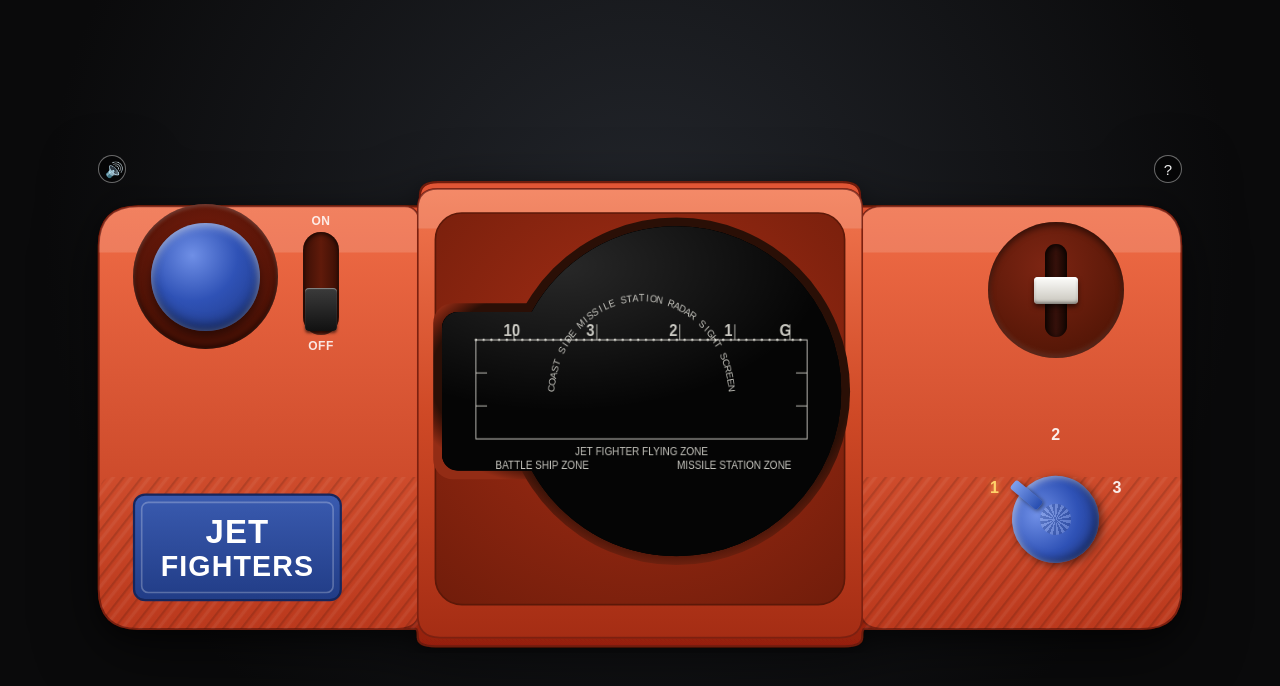
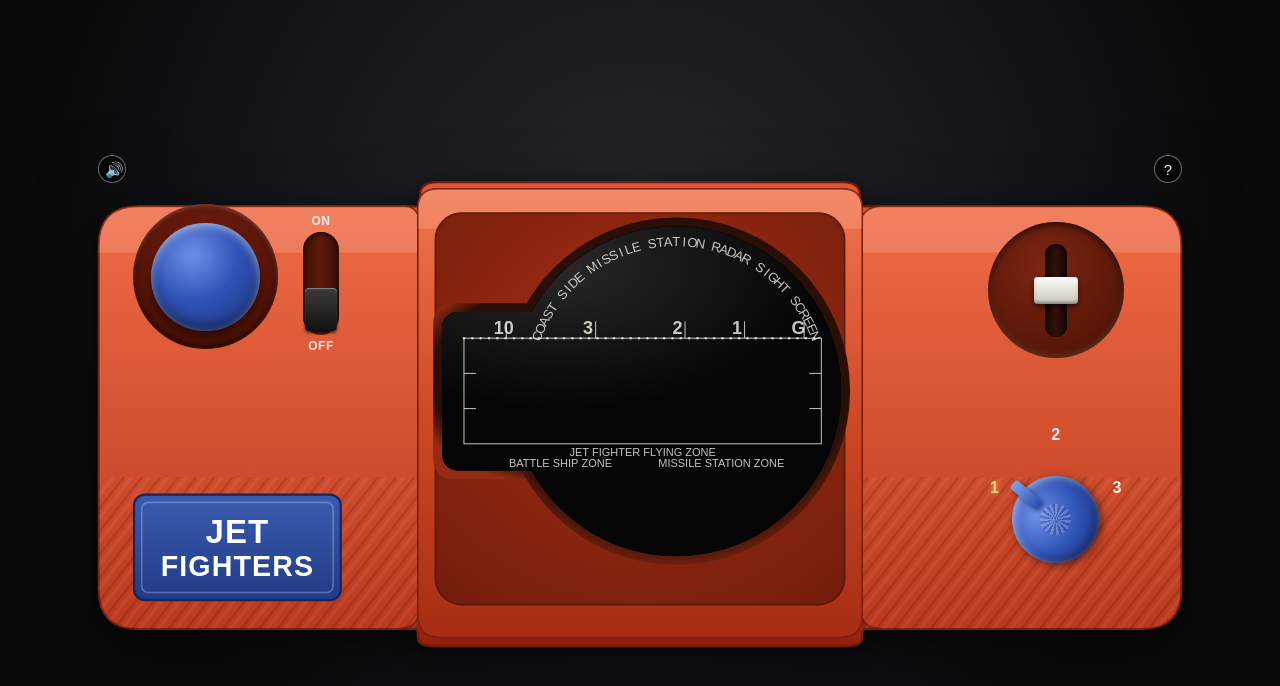
Before and after one commit to bjcoombs/jet-fighters, a website built with Vite: page index.html in a window 1280 px wide. Built offline with nearby package versions, Linux system fonts and the light colour scheme.

Commit message:
fix: Unify scope-window geometry across case, clip, and renderer (v1.11) (#15)
Define the scope-window shape (radar circle fused with the left rectangle)
once in src/ui/geometry.ts and derive every projection of it from those
constants: the SVG black-window graphic and rim, the clip path, the
.jf-screen element position/size, and the renderer's playfield/arc layout.
Nothing invents its own geometry.

Renderer now draws in logical pixels and sizes the backing store to the
canvas CSS box x devicePixelRatio with a uniform scale, so sprites are no
longer non-uniformly stretched and stay crisp at dpr 2. Layout re-derives on
window resize and devicePixelRatio change.

Layout is matched to the reference photos: arc title on the circle's top rim
outside the playfield, 10/3/2/1/G ruler along the top edge, playfield centred
in the window, zone labels along the bottom with no clipping, three distinct
launcher-reserve marks at the missile-station edge. The launcher sprite is
slimmed from a blocky slab to a ramp silhouette.

Pure layout/geometry unit tests updated and extended to the new geometry.

Co-authored-by: Ben Coombs <bjcoombs@users.noreply.github.com>

```diff
--- a/src/main.ts
+++ b/src/main.ts
@@ -35,7 +35,26 @@ if (app) {
 
 async function start(mount: HTMLElement): Promise<void> {
   const { root, canvas } = buildCase(mount);
-  const render = createRenderer({ canvas, width: canvas.width, height: canvas.height });
+  const renderer = createRenderer(canvas);
+  const render = (state: GameState): void => renderer.draw(state);
+
+  // Size the backing store to the canvas's CSS box x devicePixelRatio and
+  // re-derive the scope layout. Runs now, on every viewport resize, and when
+  // the devicePixelRatio changes (e.g. dragging the window between monitors) so
+  // the render stays crisp and uniformly scaled.
+  const applyCanvasSize = (): void => {
+    const rect = canvas.getBoundingClientRect();
+    if (rect.width > 0 && rect.height > 0) {
+      renderer.resize(rect.width, rect.height, window.devicePixelRatio || 1);
+    }
+  };
+  applyCanvasSize();
+  window.addEventListener('resize', applyCanvasSize);
+  if (typeof ResizeObserver !== 'undefined') {
+    new ResizeObserver(applyCanvasSize).observe(canvas);
+  }
+  watchDevicePixelRatio(applyCanvasSize);
+
   const audio = await createAudioSystem();
 
   // The single source of truth. Start powered off: the screen shows only the
@@ -106,6 +125,29 @@ async function start(mount: HTMLElement): Promise<void> {
 }
 
 /**
+ * Invoke `onChange` whenever the devicePixelRatio changes. `matchMedia` fires
+ * once per transition, so the listener re-arms itself against the new ratio -
+ * this catches monitor-to-monitor drags and browser-zoom steps that the
+ * `resize` event alone can miss.
+ */
+function watchDevicePixelRatio(onChange: () => void): void {
+  if (typeof window.matchMedia !== 'function') return;
+  const arm = (): void => {
+    const dpr = window.devicePixelRatio || 1;
+    const media = window.matchMedia(`(resolution: ${dpr}dppx)`);
+    media.addEventListener(
+      'change',
+      () => {
+        onChange();
+        arm();
+      },
+      { once: true },
+    );
+  };
+  arm();
+}
+
+/**
  * A small mute toggle button mounted at the case's top-left, mirroring the audio
  * system's state. The M key toggles the same control.
  */
--- a/src/render/index.ts
+++ b/src/render/index.ts
@@ -3,11 +3,12 @@
 // returned function once per animation frame with the current GameState. The
 // layout math and sprite tables are exported for reuse and testing.
 
-export type { RenderConfig } from './renderer.js';
+export type { Renderer } from './renderer.js';
 export { createRenderer } from './renderer.js';
 
 export type { Rect, RulerTick } from './layout.js';
 export {
+  arcGeometry,
   cellExtent,
   columnToX,
   computePlayfield,
--- a/src/render/layout.ts
+++ b/src/render/layout.ts
@@ -1,41 +1,48 @@
 // Pure, resolution-independent layout math for the VFD renderer.
 //
-// Everything here is a plain function of the canvas dimensions and the grid
-// shape from GameState - no DOM, no canvas, no game logic - so it can be unit
-// tested in the vitest node environment. renderer.ts turns these coordinates
-// into pixels; sprites.ts owns the shapes drawn at them.
+// Everything here is a plain function of the projected scope geometry (from
+// src/ui/geometry) and the grid shape from GameState - no DOM, no canvas, no
+// game logic - so it can be unit tested in the vitest node environment.
+// renderer.ts turns these coordinates into pixels; sprites.ts owns the shapes
+// drawn at them. The scope-window shape (circle + left rectangle) is the single
+// source of truth in src/ui/geometry; the playfield and rim geometry below are
+// derived from it, never invented independently.
 
 import { WIN_SCORE } from '../game/index.js';
+import type { Rect, ScopeGeometry } from '../ui/geometry.js';
 
-/** An axis-aligned rectangle in canvas pixels. */
-export interface Rect {
-  readonly x: number;
-  readonly y: number;
-  readonly width: number;
-  readonly height: number;
+export type { Rect } from '../ui/geometry.js';
+
+/**
+ * The bordered playfield as fractions of the scope bounding box. The band is
+ * centred vertically on the circle and spans nearly the full width (from the
+ * left rectangle tab across the circle), leaving room for the ruler above and
+ * the zone labels below, matching the reference photos.
+ */
+export const PLAYFIELD_FRACTION = {
+  left: 0.055,
+  right: 0.95,
+  top: 0.34,
+  bottom: 0.66,
+} as const;
+
+/** The white bordered playfield rectangle in canvas pixels, derived from geometry. */
+export function computePlayfield(geom: ScopeGeometry): Rect {
+  const b = geom.bounds;
+  const x = b.x + PLAYFIELD_FRACTION.left * b.width;
+  const right = b.x + PLAYFIELD_FRACTION.right * b.width;
+  const y = b.y + PLAYFIELD_FRACTION.top * b.height;
+  const bottom = b.y + PLAYFIELD_FRACTION.bottom * b.height;
+  return { x, y, width: right - x, height: bottom - y };
 }
 
-/**
- * The bordered playfield rectangle as fractions of the canvas. The scope window
- * is round (task 6 supplies the case); the silkscreen rectangle sits centred in
- * it with the ruler above and the zone labels below, matching the reference
- * photos (screen-closeup-gameplay.jpg / device-front-gameplay.jpg).
- */
-export const PLAYFIELD_FRACTION = {
-  x: 0.085,
-  y: 0.345,
-  width: 0.83,
-  height: 0.3,
-} as const;
-
-/** The white bordered playfield rectangle in canvas pixels. */
-export function computePlayfield(width: number, height: number): Rect {
-  return {
-    x: PLAYFIELD_FRACTION.x * width,
-    y: PLAYFIELD_FRACTION.y * height,
-    width: PLAYFIELD_FRACTION.width * width,
-    height: PLAYFIELD_FRACTION.height * height,
-  };
+/** Centre and radius for the arc title text, riding just inside the circle rim. */
+export function arcGeometry(geom: ScopeGeometry): {
+  readonly cx: number;
+  readonly cy: number;
+  readonly radius: number;
+} {
+  return { cx: geom.circle.cx, cy: geom.circle.cy, radius: geom.circle.r * 0.9 };
 }
 
 /**
--- a/src/render/renderer.ts
+++ b/src/render/renderer.ts
@@ -10,8 +10,10 @@
 
 import type { GameState, Lane } from '../game/index.js';
 import { BATTLESHIP_SCORE, LANE_COUNT, MAX_LIVES } from '../game/index.js';
-import type { Rect } from './layout.js';
+import type { Rect, ScopeGeometry } from '../ui/geometry.js';
+import { projectScope, SCOPE_BOUNDS } from '../ui/geometry.js';
 import {
+  arcGeometry,
   cellExtent,
   columnToX,
   computePlayfield,
@@ -32,10 +34,16 @@ import {
   PALETTE,
 } from './sprites.js';
 
-export interface RenderConfig {
-  readonly canvas: HTMLCanvasElement;
-  readonly width: number;
-  readonly height: number;
+/** A renderer bound to a canvas: draw a frame, or re-derive layout on resize. */
+export interface Renderer {
+  /** Paint one frame for the supplied GameState. Call once per animation frame. */
+  draw(state: GameState): void;
+  /**
+   * Re-size the backing store to `cssWidth` x `cssHeight` logical pixels at the
+   * given `devicePixelRatio` and re-derive the scope layout. All drawing is done
+   * in logical pixels; the backing store is `css * dpr` for crisp output.
+   */
+  resize(cssWidth: number, cssHeight: number, dpr?: number): void;
 }
 
 /** How many render frames an explosion burst persists after a hit. */
@@ -253,10 +261,13 @@ function drawLives(
   cell: { width: number; height: number },
   ghost: boolean,
 ): void {
-  const w = cell.width * 0.45;
-  const h = cell.height * 0.35;
+  const w = cell.width * 0.42;
+  const h = cell.height * 0.32;
   const x = playfield.x + playfield.width - w * 0.9;
-  const spacing = h * 1.5;
+  // Three distinct reserve marks near the missile-station edge, spaced ~one lane
+  // apart around the centre lane so they read separately (as in the reference)
+  // rather than blurring into one blob.
+  const spacing = cell.height * 0.82;
   const first = laneToY(1, LANE_COUNT, playfield) - spacing;
   const glow = h * GLOW.cyan;
   for (let i = 0; i < MAX_LIVES; i += 1) {
@@ -303,7 +314,7 @@ function drawArcText(
   ctx.font = `${fontPx}px sans-serif`;
   ctx.textAlign = 'center';
   ctx.textBaseline = 'middle';
-  const step = (fontPx * 0.66) / radius; // angular advance per character
+  const step = (fontPx * 0.62) / radius; // angular advance per character
   const start = -Math.PI / 2 - (step * (text.length - 1)) / 2;
   for (let i = 0; i < text.length; i += 1) {
     const angle = start + i * step;
@@ -321,24 +332,26 @@ function drawArcText(
 function drawSilkscreen(
   ctx: CanvasRenderingContext2D,
   state: GameState,
-  w: number,
-  h: number,
+  geom: ScopeGeometry,
   playfield: Rect,
   cell: { width: number; height: number },
 ): void {
+  const w = geom.bounds.width;
+  const h = geom.bounds.height;
   const line = Math.max(1, Math.min(w, h) * 0.003);
   ctx.strokeStyle = PALETTE.silkscreen;
   ctx.fillStyle = PALETTE.silkscreen;
   ctx.lineWidth = line;
 
-  // Arc title across the top of the round scope.
+  // Arc title riding the top rim of the round scope (outside the playfield).
+  const arc = arcGeometry(geom);
   drawArcText(
     ctx,
     'COAST SIDE MISSILE STATION RADAR SIGHT SCREEN',
-    w / 2,
-    h * 0.52,
-    h * 0.3,
-    Math.round(h * 0.03),
+    arc.cx,
+    arc.cy,
+    arc.radius,
+    Math.round(geom.circle.r * 0.076),
   );
 
   // Playfield border.
@@ -380,36 +393,52 @@ function drawSilkscreen(
     ctx.stroke();
   }
 
-  // Zone labels below the playfield.
-  const zonePx = Math.round(cell.height * 0.34);
+  // Zone labels below the playfield. The lower row must stay high enough to
+  // remain inside the window (the circle narrows below the left rectangle tab),
+  // so the side labels are pulled inward from the playfield edges.
+  const zonePx = Math.round(cell.height * 0.32);
   ctx.font = `${zonePx}px sans-serif`;
   ctx.textAlign = 'center';
-  const midY = playfield.y + playfield.height + cell.height * 0.5;
-  const lowY = playfield.y + playfield.height + cell.height * 0.9;
+  const midY = playfield.y + playfield.height + cell.height * 0.34;
+  const lowY = playfield.y + playfield.height + cell.height * 0.66;
   ctx.fillText('JET FIGHTER FLYING ZONE', playfield.x + playfield.width * 0.5, midY);
-  ctx.fillText('BATTLE SHIP ZONE', playfield.x + playfield.width * 0.2, lowY);
-  ctx.fillText('MISSILE STATION ZONE', playfield.x + playfield.width * 0.78, lowY);
+  ctx.fillText('BATTLE SHIP ZONE', playfield.x + playfield.width * 0.27, lowY);
+  ctx.fillText('MISSILE STATION ZONE', playfield.x + playfield.width * 0.72, lowY);
 }
 
 /**
- * Build a renderer bound to a canvas. The returned function draws a single
- * frame for the supplied GameState; call it once per animation frame.
+ * Build a renderer bound to a canvas. All drawing happens in logical (CSS)
+ * pixels; call {@link Renderer.resize} at least once (and on every viewport /
+ * devicePixelRatio change) to size the backing store and derive the scope
+ * layout from the shared geometry, then {@link Renderer.draw} once per frame.
  */
-export function createRenderer(config: RenderConfig): (state: GameState) => void {
-  const { canvas, width, height } = config;
-  canvas.width = width;
-  canvas.height = height;
+export function createRenderer(canvas: HTMLCanvasElement): Renderer {
   const ctx = canvas.getContext('2d');
   if (!ctx) {
     throw new Error('createRenderer: 2D canvas context unavailable');
   }
 
-  const playfield = computePlayfield(width, height);
+  // Seed a layout so a draw before the first resize still produces valid output.
+  let geometry: ScopeGeometry = projectScope(SCOPE_BOUNDS.width, SCOPE_BOUNDS.height);
+  let playfield = computePlayfield(geometry);
 
   let prev: GameState | null = null;
   const bursts: Burst[] = [];
 
-  return (state: GameState): void => {
+  const resize = (cssWidth: number, cssHeight: number, dpr?: number): void => {
+    const ratio = dpr ?? (typeof globalThis.devicePixelRatio === 'number' ? globalThis.devicePixelRatio : 1);
+    const scale = ratio > 0 ? ratio : 1;
+    canvas.width = Math.max(1, Math.round(cssWidth * scale));
+    canvas.height = Math.max(1, Math.round(cssHeight * scale));
+    // Draw in logical pixels; the backing store is `css * dpr` for crisp output.
+    ctx.setTransform(scale, 0, 0, scale, 0, 0);
+    geometry = projectScope(cssWidth, cssHeight);
+    playfield = computePlayfield(geometry);
+  };
+
+  const draw = (state: GameState): void => {
+    const width = geometry.bounds.width;
+    const height = geometry.bounds.height;
     const grid = cellExtent(state.gridColumns, LANE_COUNT, playfield);
 
     // Advance existing bursts and fold in any new hits this frame.
@@ -433,8 +462,10 @@ export function createRenderer(config: RenderConfig): (state: GameState) => void
     }
 
     // Silkscreen is printed on the glass - always visible, drawn on top.
-    drawSilkscreen(ctx, state, width, height, playfield, grid);
+    drawSilkscreen(ctx, state, geometry, playfield, grid);
 
     prev = state;
   };
+
+  return { draw, resize };
 }
--- a/src/render/sprites.ts
+++ b/src/render/sprites.ts
@@ -65,18 +65,16 @@ export const BATTLESHIP_SHAPE: readonly Point[] = [
 ];
 
 /**
- * Player launcher at the right (missile station) edge - a base with a barrel
- * pointing left into the field.
+ * Player launcher at the right (missile station) edge - a slim inclined ramp on
+ * a low base, raised on the missile-station side and sloping down into the field
+ * (missiles launch left). Traced from the reference silhouette; deliberately not
+ * a blocky slab.
  */
 export const LAUNCHER_SHAPE: readonly Point[] = [
-  { x: 0.5, y: -0.4 }, // base back-top
-  { x: 0.5, y: 0.4 }, // base back-bottom
-  { x: 0.1, y: 0.4 },
-  { x: 0.1, y: 0.14 },
-  { x: -0.5, y: 0.09 }, // barrel tip (points left, into the field)
-  { x: -0.5, y: -0.09 },
-  { x: 0.1, y: -0.14 },
-  { x: 0.1, y: -0.4 },
+  { x: -0.5, y: 0.5 }, // base bottom-left (field side)
+  { x: 0.5, y: 0.5 }, // base bottom-right (station side)
+  { x: 0.5, y: -0.5 }, // ramp peak (raised, station side)
+  { x: -0.5, y: 0.16 }, // ramp slope down into the field
 ];
 
 /** Remaining-launcher (life) indicator - a small right-pointing dart. */
--- a/src/ui/case.ts
+++ b/src/ui/case.ts
@@ -15,6 +15,7 @@
  *                snaps between 3 positions; blue rotary skill dial 1/2/3 (bottom).
  */
 import './case.css';
+import { clipPathMarkup, scopeWindowMarkup, screenBoxPercent } from './geometry.js';
 
 export interface CaseElements {
   /** Root case element - pass this to `setupControls`. */
@@ -59,18 +60,19 @@ export function buildCase(mount: HTMLElement): CaseElements {
 function buildScreen(): HTMLElement {
   const screen = document.createElement('div');
   screen.className = 'jf-screen';
+  // Position/size derived from the shared scope geometry (single source of
+  // truth) so the clipped canvas box exactly matches the SVG black window.
+  const box = screenBoxPercent();
+  screen.style.left = box.left;
+  screen.style.top = box.top;
+  screen.style.width = box.width;
+  screen.style.height = box.height;
+
   const canvas = document.createElementNS('http://www.w3.org/1999/xhtml', 'canvas') as HTMLCanvasElement;
   canvas.id = 'vfd';
-  canvas.width = 480;
-  canvas.height = 360;
   canvas.className = 'jf-screen__canvas';
-  // Placeholder fill so the scope reads as "off" until the renderer (task 3)
-  // takes over. Kept minimal - the real screen is not this module's concern.
-  const ctx = canvas.getContext('2d');
-  if (ctx) {
-    ctx.fillStyle = '#050505';
-    ctx.fillRect(0, 0, canvas.width, canvas.height);
-  }
+  // The renderer sizes the backing store to this element's CSS box x
+  // devicePixelRatio (see main.ts). No fixed pixel dimensions here.
   screen.appendChild(canvas);
   return screen;
 }
@@ -179,13 +181,11 @@ const CASE_SVG = `
     <filter id="jf-soft" x="-20%" y="-20%" width="140%" height="140%">
       <feDropShadow dx="0" dy="6" stdDeviation="8" flood-color="#000" flood-opacity="0.35"/>
     </filter>
-    <!-- Screen clip: radar circle UNIONed with the shorter left rectangle.
-         objectBoundingBox units (0..1 of the .jf-screen box); the ellipse rx/ry
-         compensate for the box aspect so the circle renders truly round. -->
-    <clipPath id="jf-screen-clip" clipPathUnits="objectBoundingBox">
-      <rect x="0" y="0.26" width="0.587" height="0.48" rx="0.04" ry="0.05"/>
-      <ellipse cx="0.587" cy="0.5" rx="0.413" ry="0.5"/>
-    </clipPath>
+    <!-- Screen clip: radar circle UNIONed with the shorter left rectangle,
+         generated from the shared scope geometry (objectBoundingBox units of the
+         .jf-screen box; the ellipse rx/ry compensate for the box aspect so the
+         circle renders truly round). -->
+    ${clipPathMarkup('jf-screen-clip')}
   </defs>
 
   <!-- Body silhouette: two lower wings flanking a taller central bezel block,
@@ -217,13 +217,10 @@ const CASE_SVG = `
   <rect x="314" y="60" width="372" height="356" rx="24" fill="url(#jf-panel-red)"
         stroke="#5c1808" stroke-width="1.5"/>
 
-  <!-- Scope rim (bezel) - circle + left rectangle union, drawn behind the canvas -->
-  <g>
-    <rect x="312" y="142" width="229" height="160" rx="18" fill="url(#jf-rim)"/>
-    <circle cx="533" cy="222" r="158" fill="url(#jf-rim)"/>
-    <rect x="320" y="150" width="213" height="144" rx="14" fill="#050505"/>
-    <circle cx="533" cy="222" r="150" fill="#050505"/>
-  </g>
+  <!-- Scope rim (bezel) + black window - circle + left rectangle union, drawn
+       behind the canvas and generated from the shared scope geometry so the
+       canvas paints precisely inside this shape. -->
+  <g>${scopeWindowMarkup()}</g>
 
   <!-- JET FIGHTERS label plate (bottom-left) -->
   <g>
--- /dev/null
+++ b/src/ui/geometry.ts
@@ -0,0 +1,153 @@
+// Single source of truth for the scope-window geometry.
+//
+// The physical Jet Fighters scope is a round radar circle fused with a shorter
+// rectangle extending to its left (where SCORE and the left playfield sit). That
+// shape is defined ONCE here, in the case's SVG viewBox coordinate space
+// (1000 x 460), and every projection of it is derived from these constants:
+//   - the SVG black-window graphic and rim  (case.ts, viewBox units)
+//   - the clip path applied to the canvas    (case.ts, objectBoundingBox units)
+//   - the .jf-screen element's position/size (case.ts, % of the case)
+//   - the renderer's layout                   (renderer.ts / layout.ts, canvas px)
+// Nothing downstream may invent its own scope geometry - it all flows from here.
+
+/** An axis-aligned rectangle. Units depend on the space (viewBox or pixels). */
+export interface Rect {
+  readonly x: number;
+  readonly y: number;
+  readonly width: number;
+  readonly height: number;
+}
+
+/** A circle. Units depend on the space (viewBox or pixels). */
+export interface Circle {
+  readonly cx: number;
+  readonly cy: number;
+  readonly r: number;
+}
+
+/** The case SVG coordinate space; every master constant below is in these units. */
+export const CASE_VIEWBOX = { width: 1000, height: 460 } as const;
+
+/** Radar circle - the dominant round scope. */
+export const SCOPE_CIRCLE: Circle = { cx: 533, cy: 222, r: 150 };
+
+/**
+ * Left rectangle fused onto the circle (SCORE + the left playfield live here).
+ * Its right edge meets the circle centre; its band is centred on the circle.
+ */
+export const SCOPE_RECT: Rect = { x: 320, y: 150, width: 213, height: 144 };
+
+function unionBounds(circle: Circle, rect: Rect): Rect {
+  const minX = Math.min(rect.x, circle.cx - circle.r);
+  const minY = Math.min(rect.y, circle.cy - circle.r);
+  const maxX = Math.max(rect.x + rect.width, circle.cx + circle.r);
+  const maxY = Math.max(rect.y + rect.height, circle.cy + circle.r);
+  return { x: minX, y: minY, width: maxX - minX, height: maxY - minY };
+}
+
+/** Axis-aligned union bounding box of {@link SCOPE_CIRCLE} and {@link SCOPE_RECT}. */
+export const SCOPE_BOUNDS: Rect = unionBounds(SCOPE_CIRCLE, SCOPE_RECT);
+
+/** Aspect ratio (w/h) of the scope bounding box - the canvas/CSS box must match. */
+export const SCOPE_ASPECT = SCOPE_BOUNDS.width / SCOPE_BOUNDS.height;
+
+/** The scope geometry projected into a pixel space (e.g. the canvas). */
+export interface ScopeGeometry {
+  readonly circle: Circle;
+  readonly rect: Rect;
+  /** Bounding box in the target space; always origin-anchored ({x:0,y:0}). */
+  readonly bounds: Rect;
+  /** Uniform case-units -> pixel scale used for the projection. */
+  readonly scale: number;
+}
+
+/**
+ * Project the scope so its bounding box fills a `pxWidth` x `pxHeight` box. The
+ * scale is a single scalar (uniform x and y) so the circle stays round; callers
+ * must size that box to {@link SCOPE_ASPECT}. Returns geometry in pixel
+ * coordinates with the bounding box anchored at the origin.
+ */
+export function projectScope(pxWidth: number, pxHeight: number): ScopeGeometry {
+  const scale = Math.min(pxWidth / SCOPE_BOUNDS.width, pxHeight / SCOPE_BOUNDS.height);
+  const ox = SCOPE_BOUNDS.x;
+  const oy = SCOPE_BOUNDS.y;
+  return {
+    scale,
+    circle: {
+      cx: (SCOPE_CIRCLE.cx - ox) * scale,
+      cy: (SCOPE_CIRCLE.cy - oy) * scale,
+      r: SCOPE_CIRCLE.r * scale,
+    },
+    rect: {
+      x: (SCOPE_RECT.x - ox) * scale,
+      y: (SCOPE_RECT.y - oy) * scale,
+      width: SCOPE_RECT.width * scale,
+      height: SCOPE_RECT.height * scale,
+    },
+    bounds: {
+      x: 0,
+      y: 0,
+      width: SCOPE_BOUNDS.width * scale,
+      height: SCOPE_BOUNDS.height * scale,
+    },
+  };
+}
+
+// --- Case-side derivations (all pure; consumed by case.ts) -------------------
+
+/** Trim a float to 4 dp for compact, deterministic SVG output. */
+function f(n: number): string {
+  return Number(n.toFixed(4)).toString();
+}
+
+/** `.jf-screen` position/size as percentages of the case (CSS left/top/width/height). */
+export function screenBoxPercent(): {
+  readonly left: string;
+  readonly top: string;
+  readonly width: string;
+  readonly height: string;
+} {
+  return {
+    left: `${f((SCOPE_BOUNDS.x / CASE_VIEWBOX.width) * 100)}%`,
+    top: `${f((SCOPE_BOUNDS.y / CASE_VIEWBOX.height) * 100)}%`,
+    width: `${f((SCOPE_BOUNDS.width / CASE_VIEWBOX.width) * 100)}%`,
+    height: `${f((SCOPE_BOUNDS.height / CASE_VIEWBOX.height) * 100)}%`,
+  };
+}
+
+/**
+ * The clip path (rect + ellipse union) in objectBoundingBox units of the
+ * `.jf-screen` box, derived from the same circle/rect. The ellipse rx/ry differ
+ * so the round circle stays round once the box is stretched to its aspect.
+ */
+export function clipPathMarkup(id: string): string {
+  const bb = SCOPE_BOUNDS;
+  const rx = (SCOPE_RECT.x - bb.x) / bb.width;
+  const ry = (SCOPE_RECT.y - bb.y) / bb.height;
+  const rw = SCOPE_RECT.width / bb.width;
+  const rh = SCOPE_RECT.height / bb.height;
+  const ecx = (SCOPE_CIRCLE.cx - bb.x) / bb.width;
+  const ecy = (SCOPE_CIRCLE.cy - bb.y) / bb.height;
+  const erx = SCOPE_CIRCLE.r / bb.width;
+  const ery = SCOPE_CIRCLE.r / bb.height;
+  return `<clipPath id="${id}" clipPathUnits="objectBoundingBox">
+      <rect x="${f(rx)}" y="${f(ry)}" width="${f(rw)}" height="${f(rh)}" rx="0.04" ry="0.05"/>
+      <ellipse cx="${f(ecx)}" cy="${f(ecy)}" rx="${f(erx)}" ry="${f(ery)}"/>
+    </clipPath>`;
+}
+
+/**
+ * The black scope window plus its raised rim, in viewBox units. The rim is the
+ * window grown by `rimGrow`; the black fill is the exact window the canvas is
+ * clipped to, so what the renderer paints lands precisely inside it.
+ */
+export function scopeWindowMarkup(rimGrow = 8): string {
+  const c = SCOPE_CIRCLE;
+  const r = SCOPE_RECT;
+  return `
+    <rect x="${f(r.x - rimGrow)}" y="${f(r.y - rimGrow)}" width="${f(r.width + 2 * rimGrow)}"
+          height="${f(r.height + 2 * rimGrow)}" rx="18" fill="url(#jf-rim)"/>
+    <circle cx="${f(c.cx)}" cy="${f(c.cy)}" r="${f(c.r + rimGrow)}" fill="url(#jf-rim)"/>
+    <rect x="${f(r.x)}" y="${f(r.y)}" width="${f(r.width)}" height="${f(r.height)}" rx="14" fill="#050505"/>
+    <circle cx="${f(c.cx)}" cy="${f(c.cy)}" r="${f(c.r)}" fill="#050505"/>`;
+}
```
Also changed, not shown: src/render/layout.test.ts (+43 -7 lines), src/ui/case.css (+4 -7 lines), src/ui/geometry.test.ts (added, +92 -0 lines).
